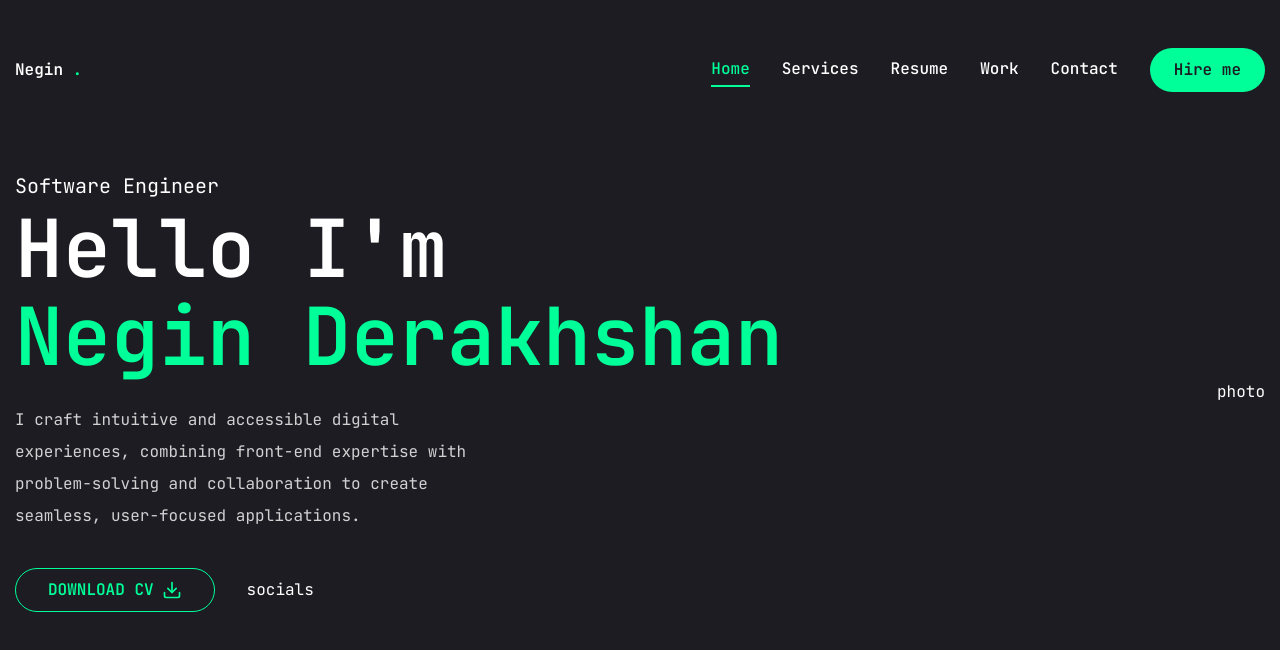
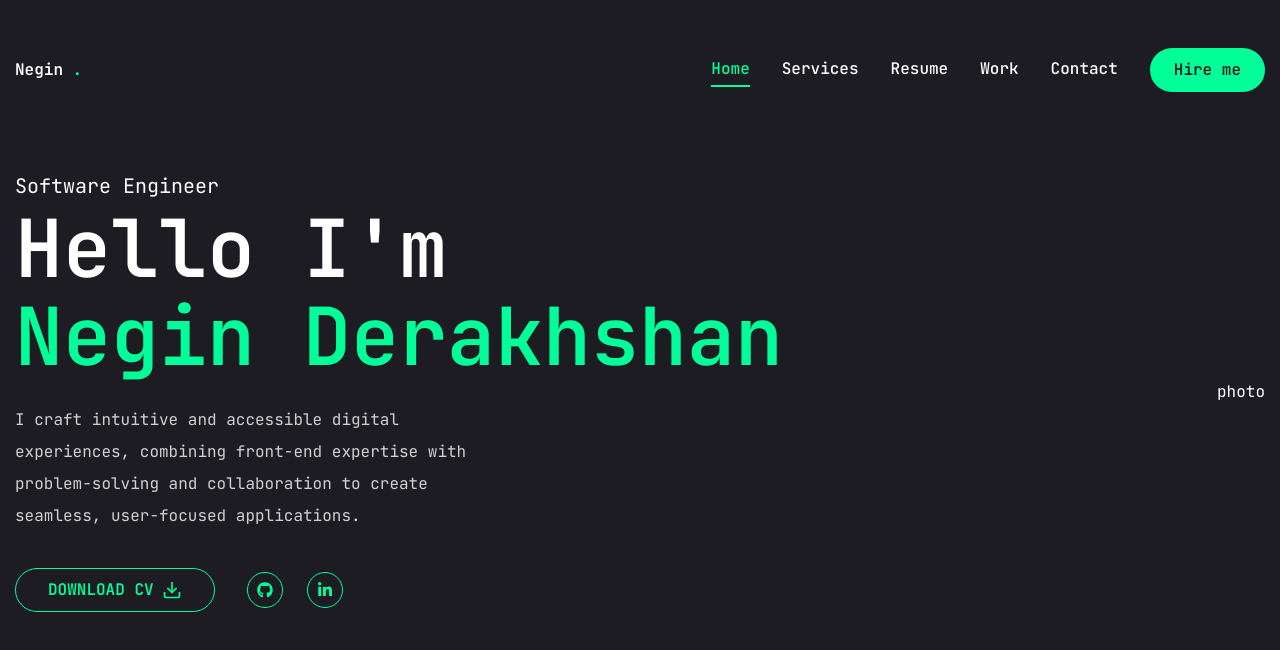
Before and after one commit to NeginDrn/my-nextjs-portfolio, a Next.js app: page / in a window 1280 px wide. Shown: the top 650 px of the page. Built offline with nearby package versions, Linux system fonts and the light colour scheme.

Commit message:
feat: add Social component with GitHub and LinkedIn links

```diff
--- a/app/page.jsx
+++ b/app/page.jsx
@@ -1,5 +1,8 @@
 import { Button } from "@/components/ui/button";
 import { FiDownload } from "react-icons/fi";
+// components
+import Social from "@/components/Social";
+
 const Home = () => {
   return (
     <section className="h-full">
@@ -26,9 +29,14 @@
                 className="uppercase flex items-center gap-2"
               >
                 <span>Download CV</span>
-                <FiDownload className="text-xl " />
+                <FiDownload className="text-xl" />
               </Button>
-              <div>socials</div>
+              <div className="mb-8 xl:mb-0">
+                <Social
+                  containerStyles="flex gap-6"
+                  iconStyles="w-9 h-9 border border-accent rounded-full flex justify-center items-center text-accent text-base hover:bg-accent hover:text-primary hover:transition-all duration-500"
+                />
+              </div>
             </div>
           </div>
           {/* image */}
--- /dev/null
+++ b/components/Social.jsx
@@ -0,0 +1,22 @@
+import Link from "next/link";
+import { FaGithub, FaLinkedinIn } from "react-icons/fa";
+
+const socials = [
+  { icon: <FaGithub />, path: "" },
+  { icon: <FaLinkedinIn />, path: "" }
+];
+const Social = ({ containerStyles, iconStyles }) => {
+  return (
+    <div className={containerStyles}>
+      {socials.map((item, index) => {
+        return (
+          <Link key={index} href={item.path} className={iconStyles}>
+            {item.icon}
+          </Link>
+        );
+      })}
+    </div>
+  );
+};
+
+export default Social;
```
